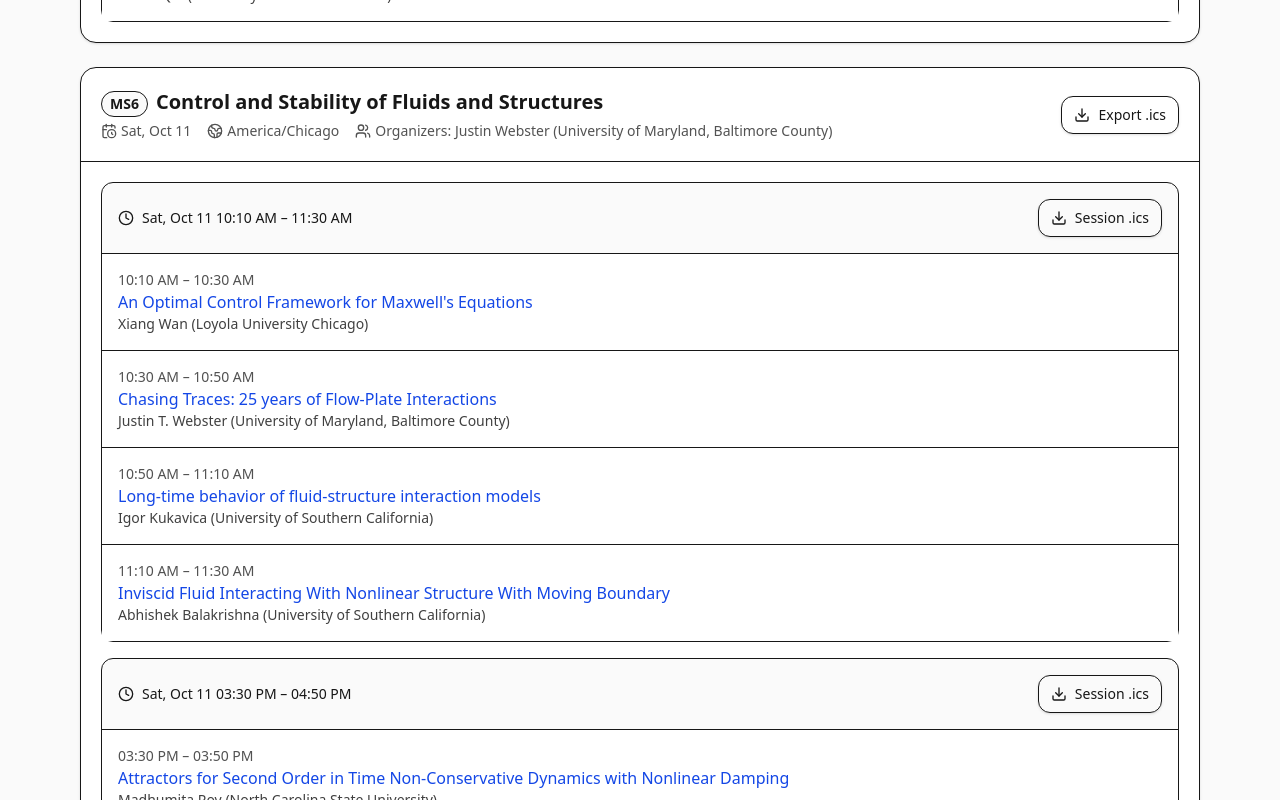
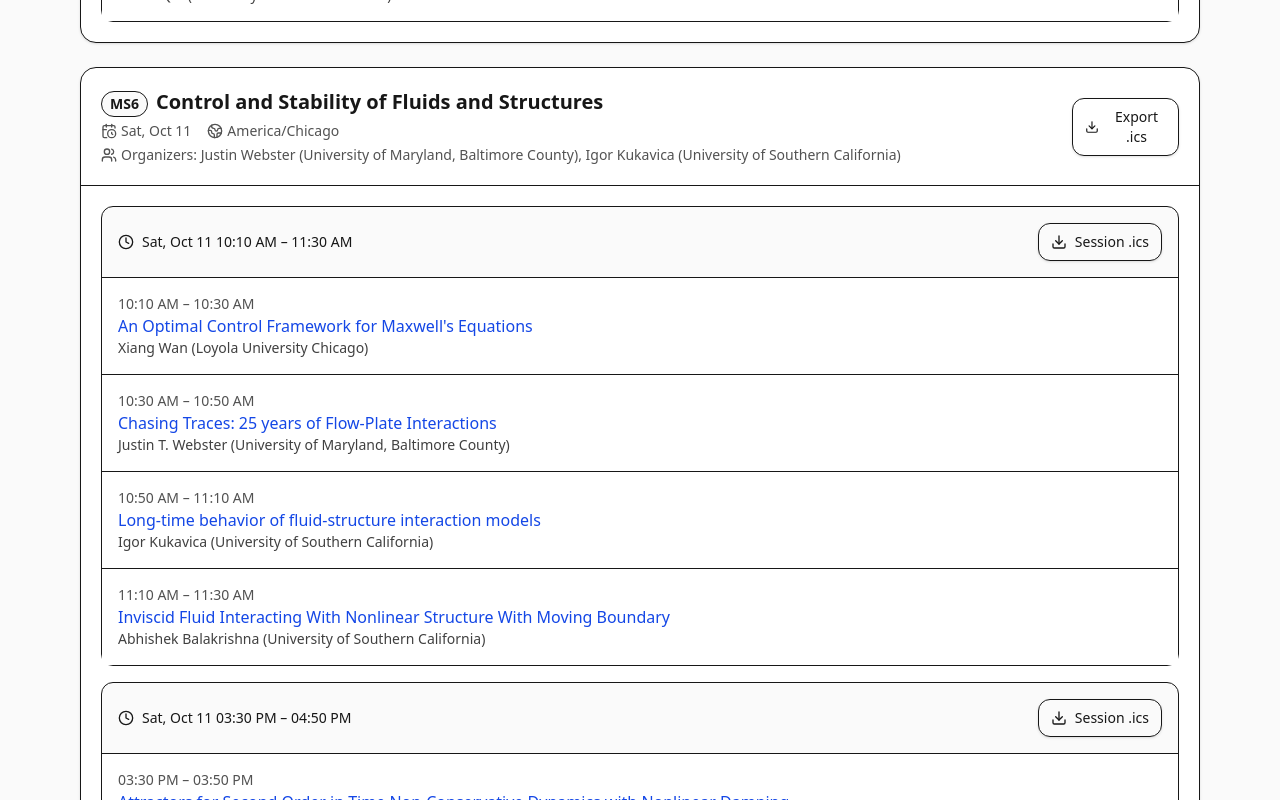
Before and after one commit to SIAM-UARK/UARK-SIAM-CSS-25, a React (Vite) app: page /#/ in a window 1280 px wide. Shown: the part 5080-5880 px from the top of the page. Built offline with nearby package versions, Linux system fonts and the light colour scheme.

Commit message:
update MS

```diff
--- a/src/data/abstract/08_interactions-among-analysis-optimization-and-network-science.json
+++ b/src/data/abstract/08_interactions-among-analysis-optimization-and-network-science.json
@@ -143,6 +143,17 @@
       ],
       "abstract": "Lorea [11] and later Frank et al. [8] generalized graphic matroids to hypergraphic matroids. In [8], the authors introduced hypertrees as a generalization of spanning trees and proved a form of the theorem of Tutte [18] and Nash-Williams [14]. In [3, 15, 17], the authors explored the modulus of the family of spanning trees in graphs and of the family of bases of matroids, and provided connections to the notions of strength and fractional arboricity. They also established Fulkerson duality for these families. In this paper, we extend these results to hypertrees, and show that the modulus of hypertrees uncovers a hierarchical structure within arbitrary hypergraphs.",
       "_match": "title"
+    },
+    {
+      "title": "Operator-Theoretic Meal Detection: Windowed DMD, Stability Cues, and Translation to Closed-Loop Care",
+      "speakers": [
+        {
+          "name": "Heman Shakeri",
+          "affiliation": "School of Data Science, University of Virginia"
+        }
+      ],
+      "abstract": "We cast continuous glucose monitoring (CGM) as a partially observed dynamical system and detect meals by testing for transient instability in a windowed Koopman approximation. Using a delay embedding to recover state from a single output, we perform Dynamic Mode Decomposition (DMD) on sliding windows: form $X_t,Y_t$ from snapshot pairs, compute a rank-$r$ SVD, and estimate the compressed propagator. Meal events manifest as growth modes with spectral radius $\\rho(\\Lambda)>1$, while mode shapes $\\Phi$ encode prandial magnitude. We model meal probability via a regularized classifier on short eigenvalue trajectories, enabling early decisions (10--15 minutes) from CGM alone, with population-level tuning and no subject-specific parameters. On in-silico UVA/Padova cohorts and two clinical datasets, the approach attains higher recall at shorter detection windows than a clinically validated baseline, with reduced latency. We discuss identifiability under noise, rank selection as a bias--variance trade-off, and how operator-theoretic features interface with closed-loop optimization. This highlights how advanced analysis (Koopman/DMD) and modest optimization (regularized classification) deliver deployable, interpretable signals for automated insulin delivery.",
+      "_match": "title"
     }
   ]
 }
--- a/src/data/abstract/12_pdes-modelling-numerics-and-applications.json
+++ b/src/data/abstract/12_pdes-modelling-numerics-and-applications.json
@@ -58,6 +58,17 @@
       ],
       "abstract": "This talk presents a family of any order finite element solvers for both linear and nonlinear poroelasticity problems.  The backward differentiation formulas (BDFs) are used for temporal discretizations, whereas the weak Galerkin (WG) finite elements on quadrilaterals are utilized for spatial discretizations.  For the latter, the discrete weak gradients of shape functions are established in the vector- or matrix- Arbogast-Correa spaces.  Such combinations of BDF and WG discretizations produce numerical solutions that have well-balanced spatial and temporal errors in all six quantities (pressure, velocity, and normal flux, displacement, dilation, stress).  For nonlinear poroelasticity problems in which permeability depends on solid dilation or the mean stress, Picard iterations are employed to solve the resulting nonlinear algebraic systems.  Analysis together with numerical results demonstrate that these new solvers have optimal-order convergence and are free of locking.",
       "_match": "title"
+    },
+    {
+      "title": "Computation of instability-driven turbulent flows with front-tracking/ghost-fluid method",
+      "speakers": [
+        {
+          "name": "Tulin Kaman",
+          "affiliation": "University of Zurich and University of Arkansas"
+        }
+      ],
+      "abstract": "Understanding the dynamics of instability-driven turbulent flows plays a crucial role in both scientific and engineering applications. We present an increasingly accurate and robust front-tracking (FT) method coupled with the ghost-fluid method (GFM) for the numerical simulations of shock-induced single-mode Richtmyer-Meshkov Instability driven turbulent flow. We present improvements in the late-time dynamics of fluid interfaces using the FT/GFM method.",
+      "_match": "title"
     }
   ]
 }
--- a/src/sessions.js
+++ b/src/sessions.js
@@ -310,7 +310,8 @@ export default [
   {
     "minisymposium_title": "Control and Stability of Fluids and Structures",
     "organizers": [
-      { name: "Justin Webster", affiliation: "University of Maryland, Baltimore County"}
+      { name: "Justin Webster", affiliation: "University of Maryland, Baltimore County"},
+      { name: "Igor Kukavica", affiliation: "University of Southern California"}
     ],
     day: "",
     room: "",
@@ -671,6 +672,15 @@ export default [
             "affiliation": "Kansas State University"
           }
         ]
+      },
+      {
+        "title": "Operator-Theoretic Meal Detection: Windowed DMD, Stability Cues, and Translation to Closed-Loop Care",
+        "speakers": [
+          {
+            "name": "Heman Shakeri",
+            "affiliation": "School of Data Science, University of Virginia"
+          }
+        ]
       }
     ],
     sessions: [
@@ -678,7 +688,7 @@ export default [
         start: "2025-10-11T10:10:00-05:00",
         end: "2025-10-11T11:10:00-05:00",
         talks: [
-          { title: "Large Deviations of Dyson-type Diffusions and Multiradial SLE(0+)", start: "2025-10-11T10:10:00-05:00", end: "2025-10-11T10:30:00-05:00", speakers: [{ name: "Vivian Olsiewski Healey", affiliation: "Texas State University" }] },
+          { title: "Operator-Theoretic Meal Detection: Windowed DMD, Stability Cues, and Translation to Closed-Loop Care", start: "2025-10-11T10:10:00-05:00", end: "2025-10-11T10:30:00-05:00", speakers: [{ name: "Heman Shakeri", affiliation: "School of Data Science, University of Virginia" }] },
           { title: "A Data-Parsimonious Model for Long-Term Risk Assessments of West Nile Virus Spillover", start: "2025-10-11T10:30:00-05:00", end: "2025-10-11T10:50:00-05:00", speakers: [{ name: "Saman Hosseini", affiliation: "Kansas State University" }] },
           { title: "Discrete Quasiconformal Maps and PDE's on Graphs", start: "2025-10-11T10:50:00-05:00", end: "2025-10-11T11:10:00-05:00", speakers: [{ name: "David Pechersky", affiliation: "Beijing Institute of Mathematical Sciences and Applications (BIMSA)" }] },
           { title: "Pliability and Lusin Approximation for Curves in Carnot Groups", start: "2025-10-11T11:10:00-05:00", end: "2025-10-11T11:30:00-05:00", speakers: [{ name: "Gareth Speight", affiliation: "University of Cincinnati" }] }
@@ -706,9 +716,10 @@ export default [
       },
       {
         start: "2025-10-12T10:10:00-05:00",
-        end: "2025-10-12T11:10:00-05:00",
-        talks: [
-          { title: "Modulus of hypertrees", start: "2025-10-12T10:10:00-05:00", end: "2025-10-12T10:30:00-05:00", speakers: [{ name: "Huy Truong", affiliation: "Kansas State University" }] }
+        end: "2025-10-12T10:50:00-05:00",
+        talks: [
+          { title: "Large Deviations of Dyson-type Diffusions and Multiradial SLE(0+)", start: "2025-10-12T10:10:00-05:00", end: "2025-10-12T10:30:00-05:00", speakers: [{ name: "Vivian Olsiewski Healey", affiliation: "Texas State University" }] },
+          { title: "Modulus of hypertrees", start: "2025-10-12T10:30:00-05:00", end: "2025-10-12T10:50:00-05:00", speakers: [{ name: "Huy Truong", affiliation: "Kansas State University" }] }
         ]
       }
     ]
@@ -1073,6 +1084,15 @@ export default [
             "affiliation": "Colorado State University"
           }
         ]
+      },
+      {
+        "title": "Computation of instability-driven turbulent flows with front-tracking/ghost-fluid method",
+        "speakers": [
+          {
+            "name": "Tulin Kaman",
+            "affiliation": "University of Zurich and University of Arkansas"
+          }
+        ]
       }
     ],
     sessions: [
@@ -1088,9 +1108,10 @@ export default [
       },
       {
         start: "2025-10-11T15:30:00-05:00",
-        end: "2025-10-11T16:30:00-05:00",
-        talks: [
-          { title: "Well-balanced Any-order Numerical Solvers for Linear and Nonlinear Poroelasticity Based on Combination of BDF and Weak Galerkin", start: "2025-10-11T15:30:00-05:00", end: "2025-10-11T15:50:00-05:00", speakers: [{ name: "James Liu", affiliation: "Colorado State University" }] }
+        end: "2025-10-11T16:10:00-05:00",
+        talks: [
+          { title: "Well-balanced Any-order Numerical Solvers for Linear and Nonlinear Poroelasticity Based on Combination of BDF and Weak Galerkin", start: "2025-10-11T15:30:00-05:00", end: "2025-10-11T15:50:00-05:00", speakers: [{ name: "James Liu", affiliation: "Colorado State University" }] },
+          { title: "Computation of instability-driven turbulent flows with front-tracking/ghost-fluid method", start: "2025-10-11T15:50:00-05:00", end: "2025-10-11T16:10:00-05:00", speakers: [{ name: "Tulin Kaman", affiliation: "University of Zurich and University of Arkansas" }] }
         ]
       }
     ]
```
